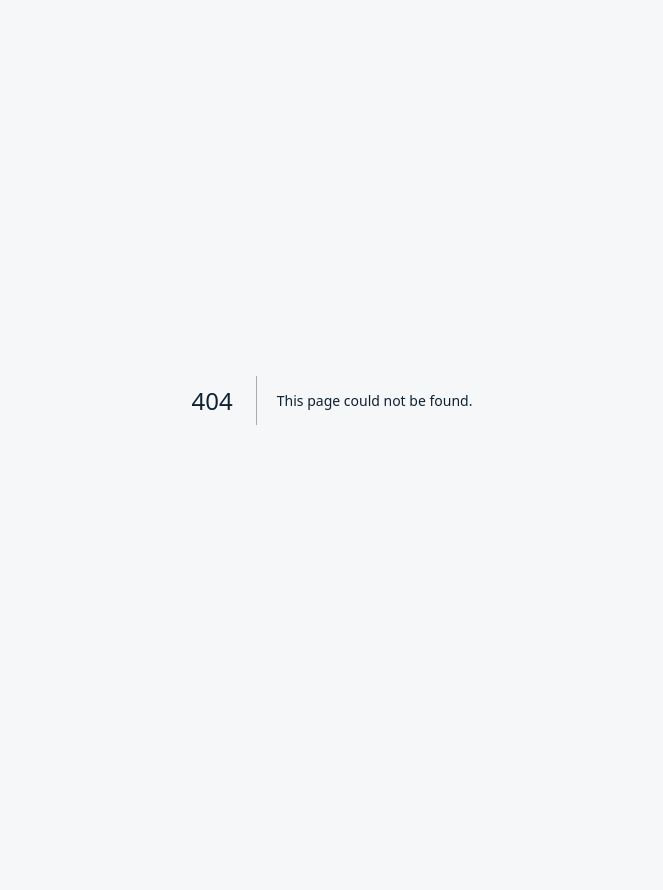
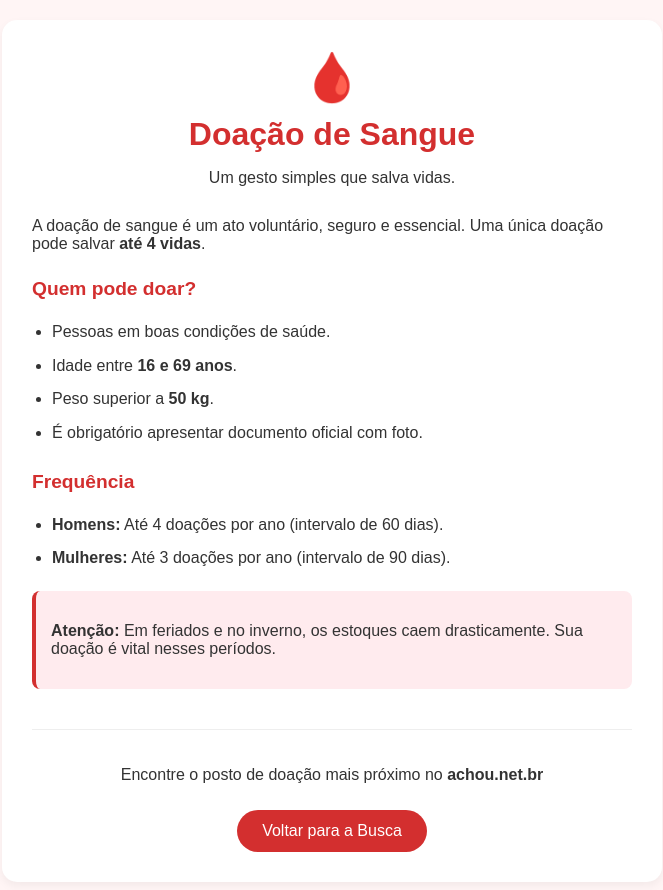
Before and after one commit to maxvilhenaviana-maker/achou-mvp, a Next.js app: page /doacao_sangue in a window 1280 px wide. Before the commit this address had no page. Shown: the top 890 px of the page, without its empty margins (308-971 px from the left). Before the commit the page ends 800 px from the top, so only its background shows below. Built offline with nearby package versions, Linux system fonts and the light colour scheme.

Commit message:
Add files via upload

```diff
--- /dev/null
+++ b/pages/doacao_sangue.js
@@ -0,0 +1,65 @@
+import React from 'react';
+import Head from 'next/head';
+import Link from 'next/link';
+
+export default function DoacaoSangue() {
+  return (
+    <div className="info-page">
+      <Head>
+        <title>Doação de Sangue - Achou.net.br</title>
+        <meta name="viewport" content="width=device-width, initial-scale=1" />
+      </Head>
+
+      <main className="content-wrapper">
+        <div className="header-blood">
+          <span className="icon">🩸</span>
+          <h1>Doação de Sangue</h1>
+          <p className="subtitle">Um gesto simples que salva vidas.</p>
+        </div>
+
+        <section className="info-block">
+          <p>A doação de sangue é um ato voluntário, seguro e essencial. Uma única doação pode salvar <strong>até 4 vidas</strong>.</p>
+
+          <h3>Quem pode doar?</h3>
+          <ul>
+            <li>Pessoas em boas condições de saúde.</li>
+            <li>Idade entre <strong>16 e 69 anos</strong>.</li>
+            <li>Peso superior a <strong>50 kg</strong>.</li>
+            <li>É obrigatório apresentar documento oficial com foto.</li>
+          </ul>
+
+          <h3>Frequência</h3>
+          <ul>
+            <li><strong>Homens:</strong> Até 4 doações por ano (intervalo de 60 dias).</li>
+            <li><strong>Mulheres:</strong> Até 3 doações por ano (intervalo de 90 dias).</li>
+          </ul>
+
+          <div className="alert-box">
+            <p><strong>Atenção:</strong> Em feriados e no inverno, os estoques caem drasticamente. Sua doação é vital nesses períodos.</p>
+          </div>
+        </section>
+
+        <div className="footer-action">
+          <p>Encontre o posto de doação mais próximo no <strong>achou.net.br</strong></p>
+          <Link href="/">
+            <button className="btn-back">Voltar para a Busca</button>
+          </Link>
+        </div>
+      </main>
+
+      <style jsx>{`
+        .info-page { background: #fff5f5; min-height: 100vh; padding: 20px; font-family: sans-serif; color: #333; }
+        .content-wrapper { max-width: 600px; margin: 0 auto; background: white; padding: 30px; border-radius: 15px; box-shadow: 0 4px 10px rgba(0,0,0,0.05); }
+        .header-blood { text-align: center; margin-bottom: 30px; }
+        .icon { font-size: 3rem; }
+        h1 { color: #d32f2f; margin: 10px 0; }
+        h3 { color: #d32f2f; margin-top: 25px; font-size: 1.2rem; }
+        ul { padding-left: 20px; line-height: 1.6; }
+        li { margin-bottom: 8px; }
+        .alert-box { background: #ffebee; padding: 15px; border-radius: 8px; border-left: 4px solid #d32f2f; margin-top: 20px; }
+        .footer-action { margin-top: 40px; text-align: center; border-top: 1px solid #eee; padding-top: 20px; }
+        .btn-back { background: #d32f2f; color: white; border: none; padding: 12px 25px; border-radius: 25px; font-size: 1rem; cursor: pointer; margin-top: 10px; }
+      `}</style>
+    </div>
+  );
+}
```
